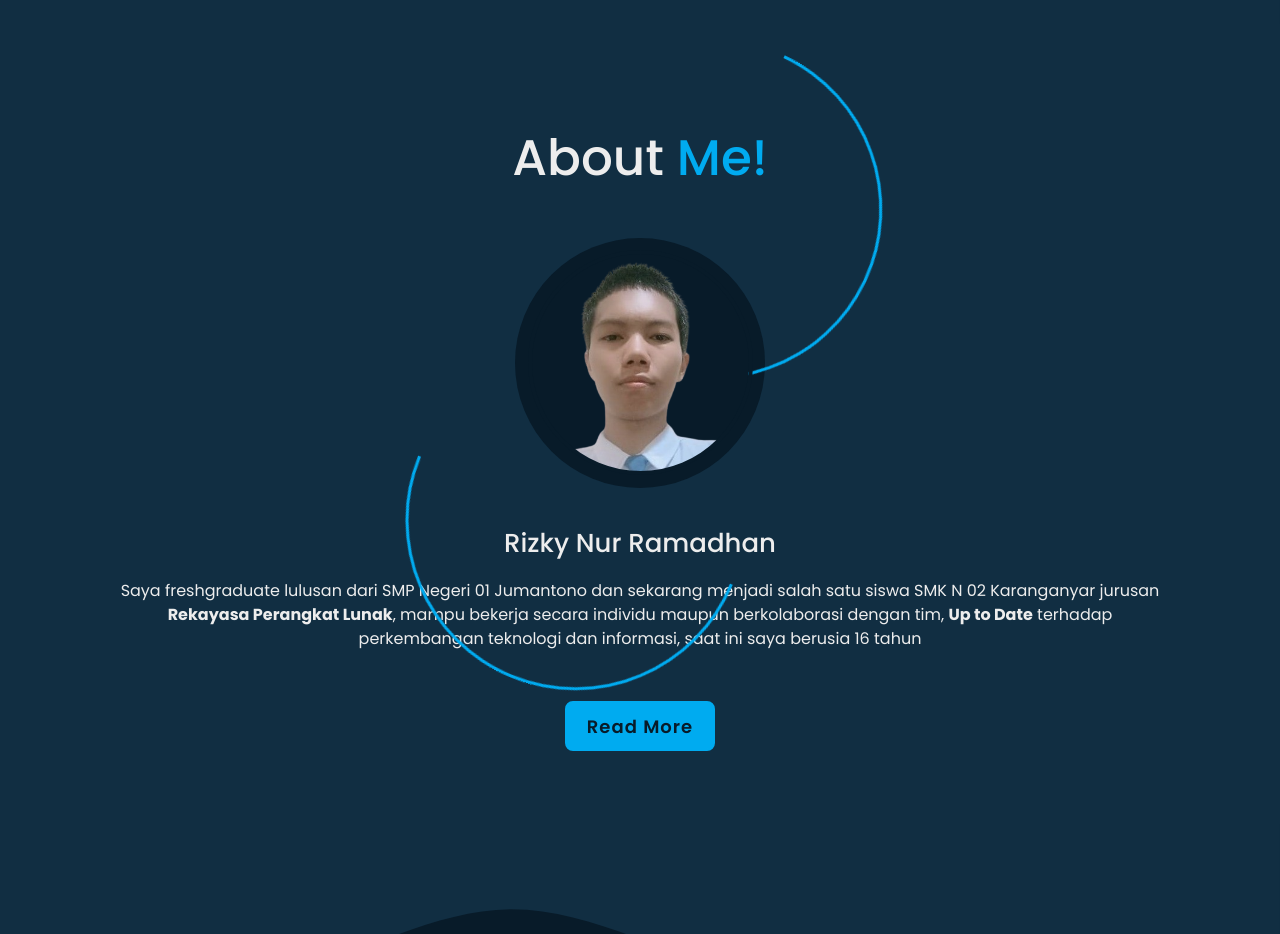
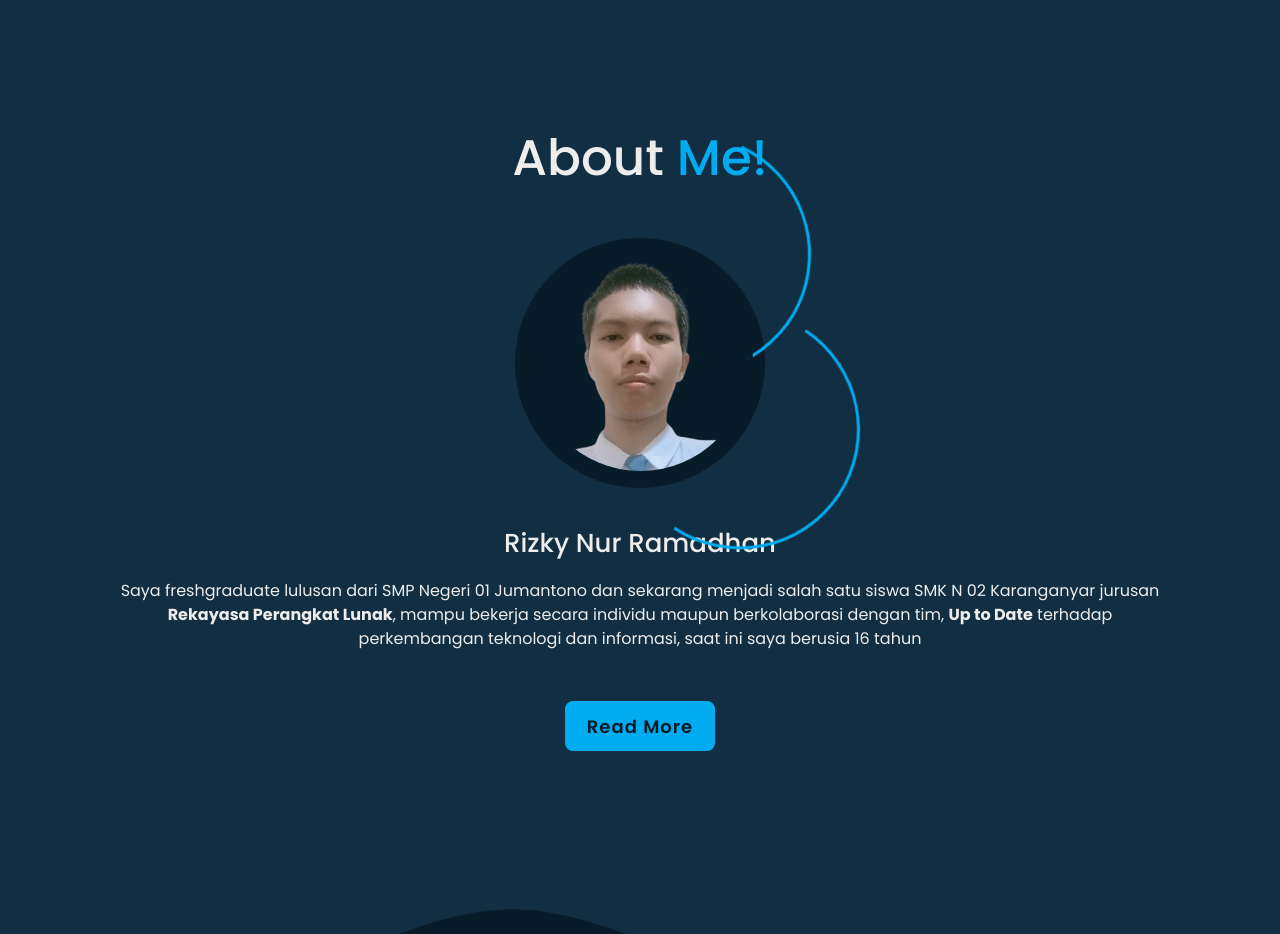
Before and after one commit to RizkyNurRamadhan/Rizkynr.github.io, a plain HTML site: page index.html in a window 1280 px wide. Shown: the part 1060-1994 px from the top of the page. Drawn offline with nearby package versions, Linux system fonts and the light colour scheme.

Commit message:
Update style.css

```diff
--- a/style.css
+++ b/style.css
@@ -303,17 +303,18 @@ section {
 }
 
 .orbit {
-     position: absolute;
+    position: absolute;
     top: 50%;
     left: 50%;
-    width: 34rem; /* Lebih besar dari 90% gambar */
-    height: 34rem;
+    width: 24rem;
+    height: 24rem;
     transform: translate(-50%, -50%);
     border-radius: 50%;
     pointer-events: none;
     z-index: 0;
 }
 
+/* Orbit melengkung */
 .orbit1::before,
 .orbit2::before {
     content: '';
@@ -336,10 +337,10 @@ section {
     transform: rotate(-45deg);
 }
 
+/* Animasi putar */
 .orbit1 {
-    animation: spin1 5s linear infinite;
+    animation: spin1 6s linear infinite;
 }
-
 .orbit2 {
     animation: spin2 8s linear infinite reverse;
 }
```
